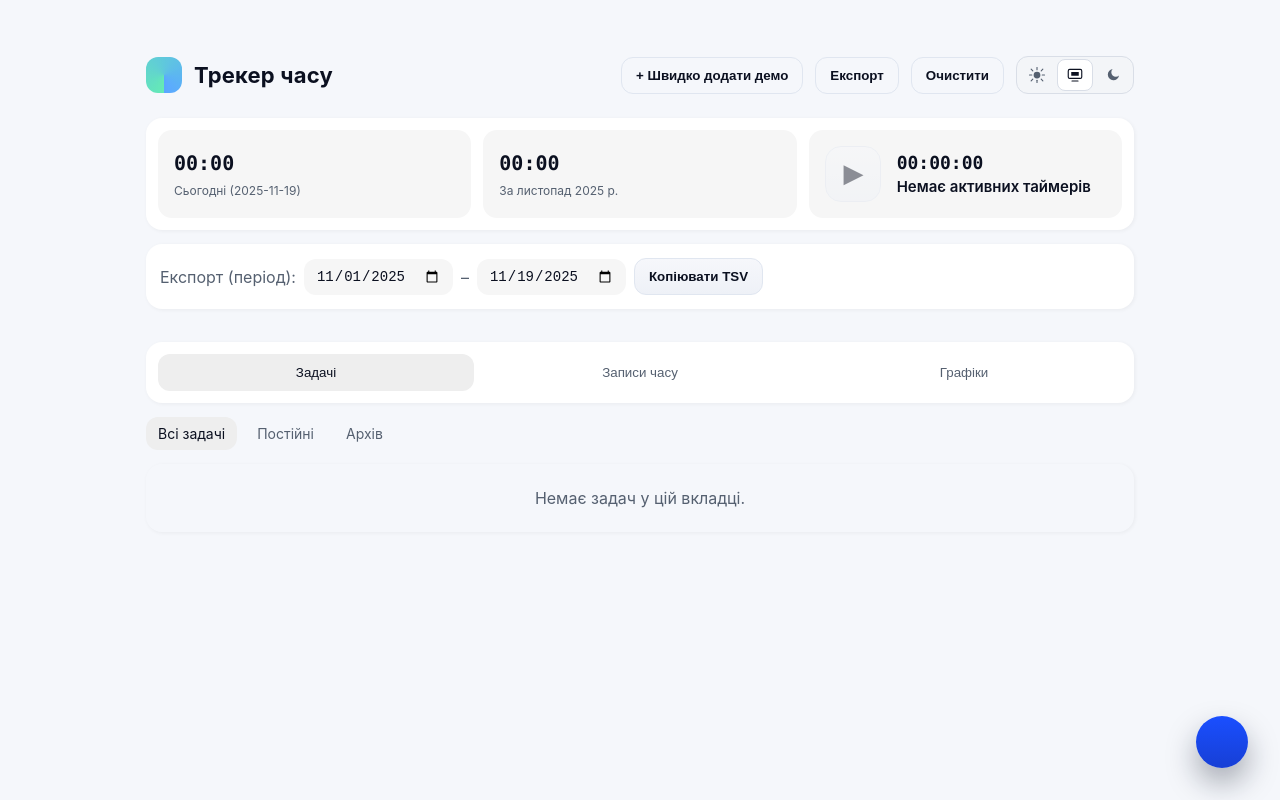
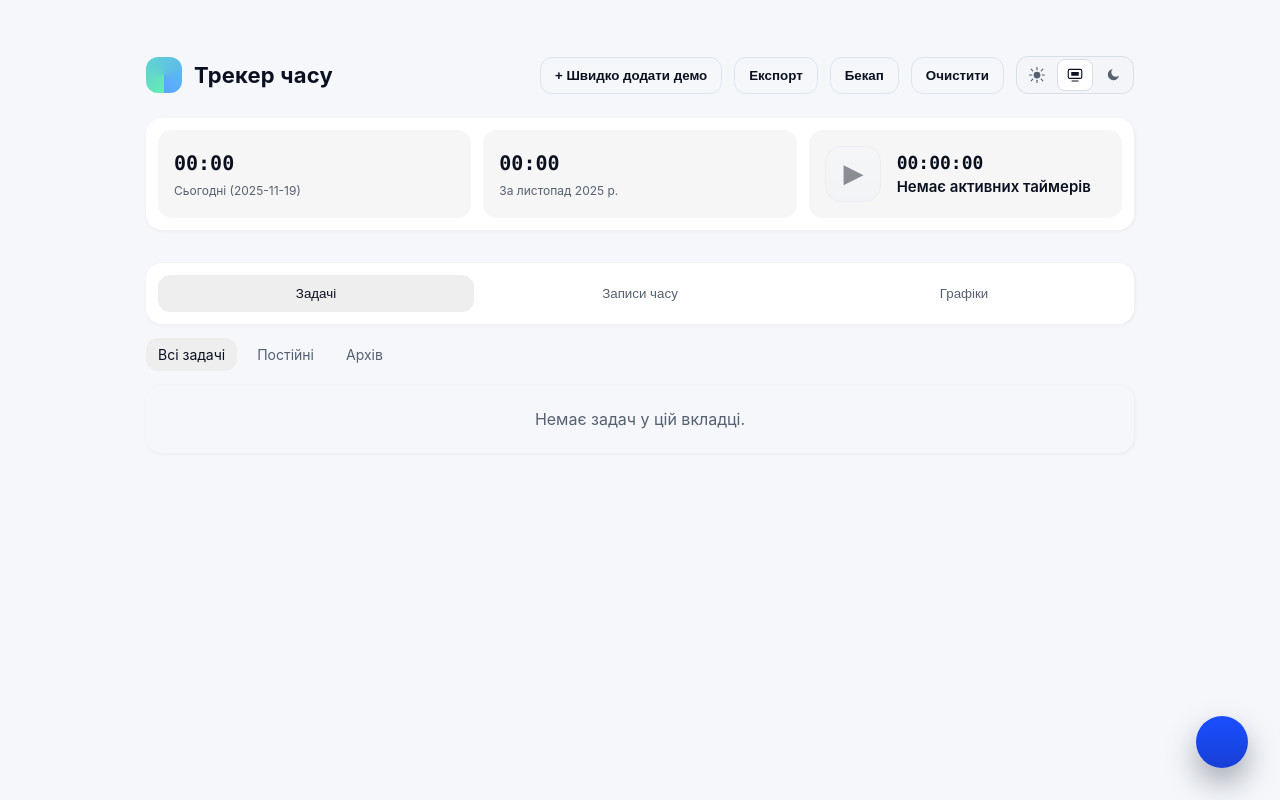
Before and after one commit to eightalex/time-tracker, a Vue app: page / in a window 1280 px wide. Built offline with nearby package versions, Linux system fonts and the light colour scheme; some icons are missing.

Commit message:
feat: move "Export TSV" to popup

```diff
--- a/src/App.vue
+++ b/src/App.vue
@@ -5,6 +5,7 @@
       @create-seed="createSeed"
       @clear-all="clearAll"
       @export-data="exportData"
+      @open-export-range="openExportModal"
     />
 
     <Metrics
@@ -16,9 +17,11 @@
     />
 
     <Export
+      v-if="isExportModalOpen"
       v-model:exportStartStr="exportStartStr"
       v-model:exportEndStr="exportEndStr"
       :tasks="tasks"
+      @close="closeExportModal"
     />
 
     <div class="hr"></div>
@@ -118,6 +121,8 @@ const state = reactive({
   tick: 0,
 });
 
+const isExportModalOpen = ref(false);
+
 const today = ref(new Date());
 const suppressTaskAnimation = ref(false);
 const knownProjects = computed(() => uniq(state.tasks.map((t) => t.project).filter(Boolean)).sort());
@@ -198,6 +203,14 @@ const entriesTotalForSelectedDate = computed(() => {
   if (Number.isNaN(selectedDate.getTime())) return 0;
   return totalForDate(selectedDate);
 });
+
+function openExportModal() {
+  isExportModalOpen.value = true;
+}
+
+function closeExportModal() {
+  isExportModalOpen.value = false;
+}
 
 function setSection(nextSection) {
   state.section = nextSection;
--- a/src/components/Export.vue
+++ b/src/components/Export.vue
@@ -1,13 +1,26 @@
 <template>
-  <div class="card stack">
-    <div class="toolbar">
-      <div class="field">
-        <label class="muted">Експорт (період):</label>
-        <input type="date" v-model="modelExportStartStr"/>
-        <span class="muted">–</span>
-        <input type="date" v-model="modelExportEndStr"/>
-        <button class="btn" @click="copyTSV">Копіювати TSV</button>
+  <div class="modal export-modal" @click.self="emit('close')">
+    <div class="dialog export-dialog">
+      <div class="export-modal__header">
+        <strong>Експорт (TSV)</strong>
+        <button type="button" class="export-modal__close" aria-label="Закрити" @click="emit('close')">×</button>
       </div>
+      <form class="export-form" @submit.prevent="copyTSV">
+        <div class="export-form__row">
+          <label class="export-form__field">
+            <span>Початок періоду</span>
+            <input type="date" v-model="modelExportStartStr" />
+          </label>
+          <label class="export-form__field">
+            <span>Кінець періоду</span>
+            <input type="date" v-model="modelExportEndStr" />
+          </label>
+        </div>
+        <div class="export-form__actions">
+          <button type="button" class="btn ghost" @click="emit('close')">Скасувати</button>
+          <button class="btn primary" type="submit">Копіювати TSV</button>
+        </div>
+      </form>
     </div>
     <textarea ref="hiddenTA" style="position:absolute;left:-9999px;top:-9999px;height:1px;width:1px"></textarea>
   </div>
@@ -22,7 +35,7 @@ const props = defineProps({
   exportEndStr: String,
   tasks: { type: Array, required: true },
 });
-const emit = defineEmits(['update:exportStartStr','update:exportEndStr']);
+const emit = defineEmits(['update:exportStartStr','update:exportEndStr','close']);
 
 const defaultStart = toInputDate(firstDayOfMonth(new Date()));
 const defaultEnd = toInputDate(new Date());
@@ -78,7 +91,63 @@ function copyTSV(){
 </script>
 
 <style scoped>
-.card{margin-top:14px;}
-.toolbar{display:flex;align-items:center;gap:12px;flex-wrap:wrap;padding:14px;}
-.toolbar .field{display:flex;gap:8px;align-items:center}
+.export-modal{
+  z-index: 35;
+}
+
+.export-dialog{
+  width: min(420px, 100%);
+}
+
+.export-modal__header{
+  display: flex;
+  align-items: center;
+  justify-content: space-between;
+  padding: 20px 24px 0;
+}
+
+.export-modal__close{
+  border: none;
+  background: transparent;
+  color: var(--sub);
+  font-size: 20px;
+  line-height: 1;
+  cursor: pointer;
+}
+
+.export-modal__close:hover{
+  color: var(--text);
+}
+
+.export-form{
+  display: flex;
+  flex-direction: column;
+  gap: 16px;
+  padding: 24px;
+}
+
+.export-form__row{
+  display: flex;
+  gap: 14px;
+  flex-wrap: wrap;
+}
+
+.export-form__field{
+  display: flex;
+  flex: 1;
+  flex-direction: column;
+  gap: 6px;
+  font-size: 13px;
+  color: var(--sub);
+}
+
+.export-form__field input{
+  width: 100%;
+}
+
+.export-form__actions{
+  display: flex;
+  justify-content: flex-end;
+  gap: 10px;
+}
 </style>
--- a/src/components/HeaderBar.vue
+++ b/src/components/HeaderBar.vue
@@ -12,7 +12,14 @@
       >
         + Швидко додати демо
       </button>
-      <button class="btn ghost" @click="$emit('export-data')" title="Експортувати локальний бекап">Експорт</button>
+      <button
+        class="btn ghost"
+        @click="$emit('open-export-range')"
+        title="Налаштувати період експорту"
+      >
+        Експорт
+      </button>
+      <button class="btn ghost" @click="$emit('export-data')" title="Експортувати локальний бекап">Бекап</button>
       <button class="btn ghost" @click="$emit('clear-all')" title="Очистити локальні дані">Очистити</button>
       <ThemeSwitcher />
     </div>
@@ -21,7 +28,7 @@
 
 <script setup>
 import ThemeSwitcher from './ThemeSwitcher.vue';
-const emit = defineEmits(['create-seed','clear-all','export-data']);
+const emit = defineEmits(['create-seed','clear-all','export-data','open-export-range']);
 const props = defineProps({
   hasTasks: { type: Boolean, default: false },
 });
```
